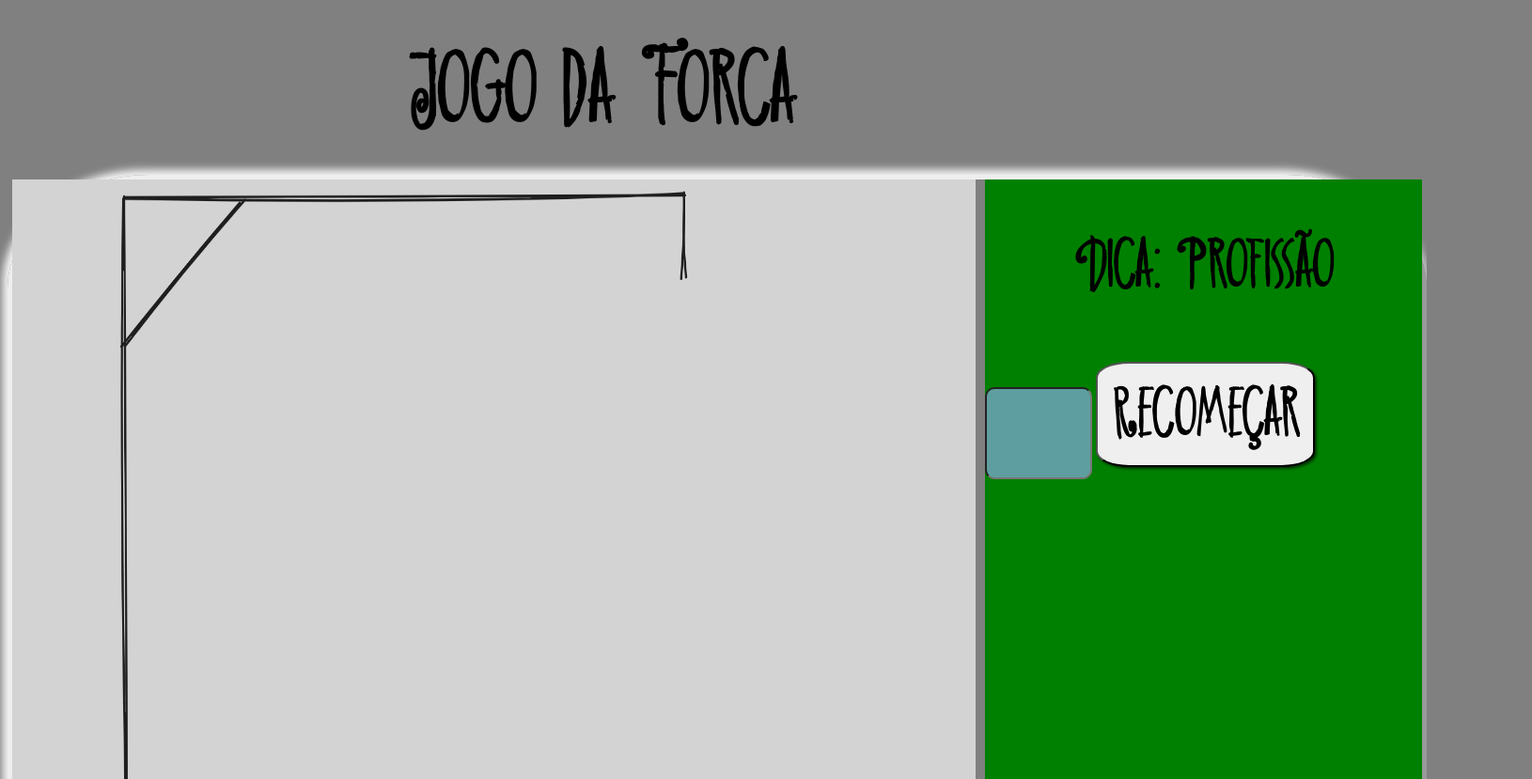
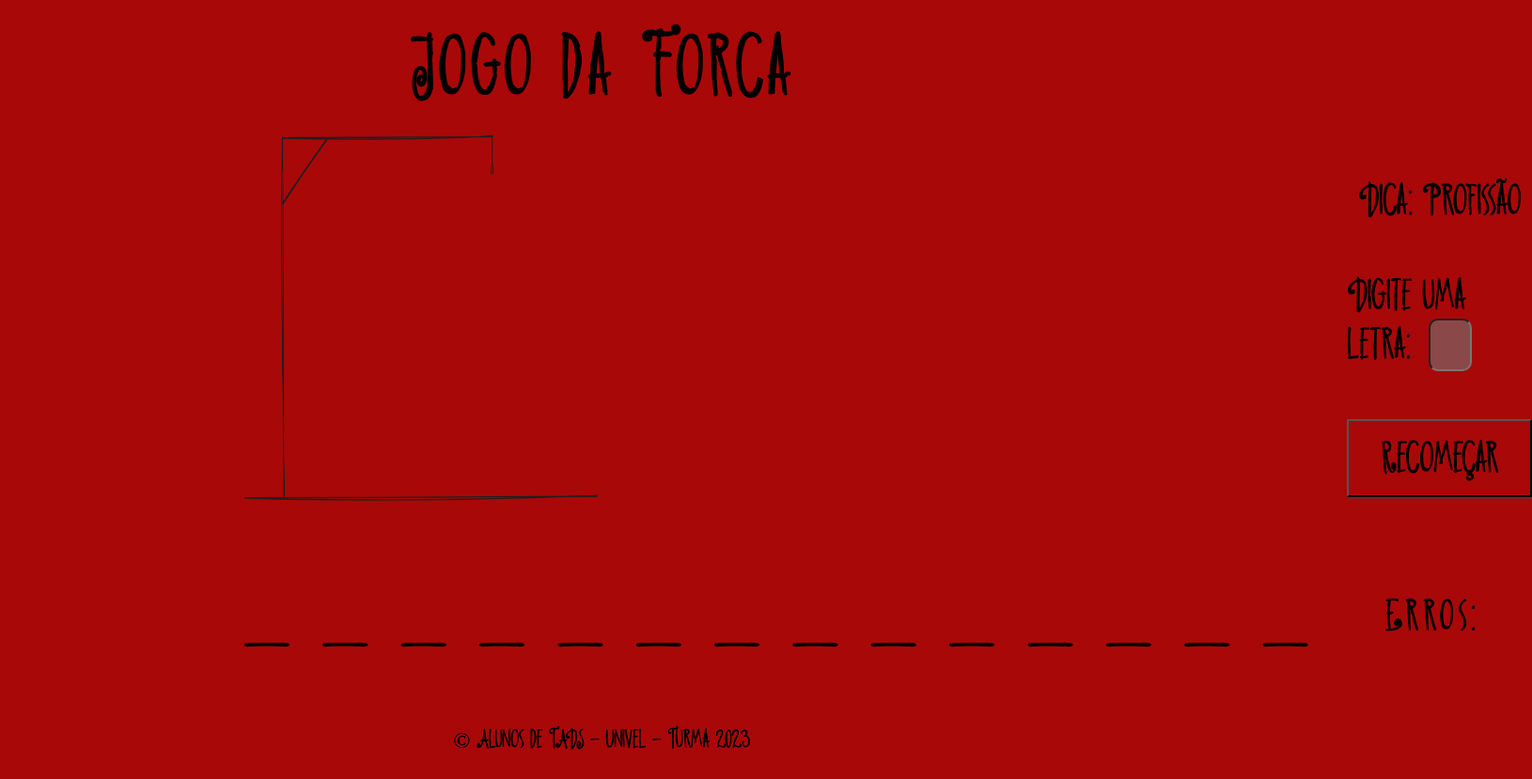
Before and after one commit to nicolepaloschi/jogo-da-forca, a plain HTML site: page index.html in a window 1280 px wide. Shown: the top 829 px of the page at 94% size, 1630 px wide, since content can reach past the window. Drawn offline with Linux system fonts and the light colour scheme.

Commit message:
v3 estilizada

```diff
--- a/index.html
+++ b/index.html
@@ -16,7 +16,7 @@
             <img id="image" src="./images/f0.png" title="Jogo da Forca" alt="forca"></img>
             <aside>
                 <h2 id="category"></h2>
-                <input oninput="handleInput(this)" id="input" type="text" value="">
+                <label for="input">Digite uma letra:<input oninput="handleInput(this)" id="input" type="text" value=""></label>
                 <button onclick="window.location.reload()">Recomeçar</button>
             </aside>
             <div id="correctCharsContainer"></div>
@@ -26,7 +26,7 @@
             </div>
         </div>
         <footer>
-            <p>© Alunos de Tads Univel</p>
+            <p>© Alunos de TADS - Univel - Turma 2023</p>
         </footer>
     </body>
 </html>
--- a/main.js
+++ b/main.js
@@ -158,15 +158,14 @@ const professions = [
   "Bombeiro",
   "Cabeleireiro",
   "Carpinteiro",
-  "Chef de cozinha",
   "Cientista",
   "Contador",
+  "Cozinheiro",
   "Dançarino",
   "Dentista",
   "Designer",
   "Desenhista",
   "Detetive",
-  "Deselvolvedor",
   "Economista",
   "Eletricista",
   "Enfermeiro",
@@ -245,7 +244,7 @@ function addCorrectChar(indexes, char) {
 }
 
 function addWrongChar(char) {
-  wrongChars += char;
+  wrongChars += char + " ";
   document.getElementById("errors").innerHTML = wrongChars;
 }
 
@@ -263,7 +262,7 @@ function handleCompare(char) {
     addWrongChar(char);
     changeImage();
 
-    if (wrongChars.length >= 6) {
+    if (wrongChars.length >= 12) {
       handleLoss();
     }
   }
@@ -273,7 +272,7 @@ function handleVictory() {
   hasWon = true;
 
   currentImage = document.getElementById("image").src = "./images/win.png";
-  setTimeout(() => alert("Você ganhou!\nMeus Parabéns!"), 0);
+  setTimeout(() => alert("Você ganhou!\nParabéns!"), 0);
 
   handleEndGame();
 }
@@ -283,7 +282,11 @@ function handleLoss() {
 
   handleEndGame();
 
-  setTimeout(() => alert('Você perdeu!\nA resposta certa é "' + sortedWord), 0);
+  setTimeout(
+    () =>
+      alert("Você perdeu!\nA resposta certa é: " + sortedWord.toUpperCase()),
+    0
+  );
 }
 
 function sanitizeChar(char) {
@@ -346,7 +349,7 @@ function handleKey(key) {
 
   if ((key >= 65 && key <= 90) || (key >= 97 && key <= 122)) {
     if (correctChars.indexOf(char) >= 0 || wrongChars.indexOf(char) >= 0) {
-      alert('Você já digitou a tecla "' + char + '"');
+      alert("Você já digitou a letra " + char.toUpperCase() + ".");
     } else {
       handleCompare(char);
     }
--- a/style.css
+++ b/style.css
@@ -7,76 +7,114 @@
 }
 
 body {
-  background: gray;
+  background: #a90808;
   font: "dk_hangmans_delight";
   font-weight: bold;
+  overflow: hidden;
 }
 
 header,
 footer {
   color: black;
   font-family: "dk_hangmans_delightregular", normal;
-  font-size: 48px;
   display: flex;
   justify-content: center;
 }
 
 h1 {
-  margin: 30px;
+  font-size: 10vh;
+  margin: 2vh;
+  letter-spacing: 5px;
 }
 
 footer {
-  font-size: 48px;
+  font-size: 3vh;
   padding: 0;
   margin: 10px;
 }
 
-/*
-section {
-  background: #a90808;
-  border-radius: 10px;
-  padding: 15px;
-  width: 605px;
-  margin: auto;
-  box-shadow: 5px 5px 10px #c1c1c1, -5px -5px 10px #ffffff;
-}*/
-
 #container {
-  width: 1500px;
-  height: 1200px;
+  width: 60vw;
+  height: 75vh;
   display: grid;
   grid-template-columns: 2fr 1fr;
   grid-template-rows: 3fr 1fr;
   grid-gap: 10px;
-  border: 5px outset;
-  border-radius: 10%;
   margin: 0 auto;
-  box-shadow: 5px 5px 10px #c1c1c1, -5px -5px 10px #ffffff;
 }
 
 img {
-  background-color: lightgray;
-  width: 100%;
-  height: 100%;
+  /* background-color: lightgray; */
+  width: 30vw;
+  height: 50vh;
 }
 
 aside {
-  background-color: green;
+  /* background-color: green; */
+  display: flex;
+  flex-wrap: wrap;
+  flex-direction: column;
+  justify-content: space-evenly;
+  align-content: center;
 }
 
 #category {
-  justify-self: center;
   font-family: "dk_hangmans_delightregular";
-  font-size: 64px;
+  font-size: 5vh;
   color: black;
+  align-self: center;
+  margin: 0;
+}
+
+aside label {
+  /*  line-height: 80px; */
+  font-size: 5vh;
+  font-family: "dk_hangmans_delightregular";
+  margin: 0px 20px 0px 0px;
+}
+
+aside input {
+  background-color: rgba(121, 115, 115, 0.6);
+  width: 3vw;
+
+  /* line-height: 5vh; */
+  font-size: 5.5vh;
+  border-radius: 10px;
+  outline: none;
+  /* padding: 20px; */
+  margin: 0px 0px 0px 20px;
+}
+
+input.finished {
+  display: none;
+}
+
+button {
+  background-color: transparent;
+  padding: 15px;
+  transition: 0.3s;
+  box-shadow: 2px 2px 3px rgba(68, 66, 66, 0.6);
+  font-weight: bold;
+  font-size: 5vh;
+  font-family: "dk_hangmans_delightregular";
+  /* text-align: center; */
+}
+
+button:hover {
+  background-color: black;
+  border-color: gray;
+  box-shadow: 2px 2px 5px rgba(68, 66, 66, 0.6);
+  color: #f6342d;
 }
 
 #correctCharsContainer {
-  background-color: blue;
+  /* background-color: blue; */
+  justify-self: center;
+  align-self: center;
 }
 
 .correctChar {
-  font-size: 50pt;
+  font-size: 8vh;
   font-family: "dk_hangmans_delightregular";
   letter-spacing: 30px;
   text-align: center;
@@ -84,61 +122,24 @@ aside {
 }
 
 #errorContainer {
-  background-color: cyan;
+  /* background-color: cyan; */
+  padding: 40px;
+  letter-spacing: 5px;
 }
 
 #error > #errorCount.errors {
   color: white;
-  font-size: 64px;
   margin: 10px; /* ajustar esse valor*/
-  width: 111px;
-  color: white;
+  width: 30vw;
 }
 
 #error.errors {
-  width: 200px;
-  background-color: lawngreen;
-  /* justify-self: end;
-  align-self: start; */
+  padding: 30px;
 }
 
 .errors {
   font-family: "dk_hangmans_delightregular";
   font-size: 64px;
   align-self: start;
-  /*margin: 30px;*/
+  font-size: 5vh;
 }
-
-aside input {
-  background-color: cadetblue;
-  align-self: center;
-  width: 100px;
-  height: 84px;
-  border-radius: 10px;
-  outline: none;
-  padding: 5px;
-}
-
-button {
-  grid-area: restartButton;
-  margin-top: 10px;
-  border-radius: 15%;
-  padding: 15px;
-  transition: 0.3s;
-  box-shadow: 2px 2px 3px rgba(0, 0, 0, 0.6);
-  font-weight: bold;
-  font-size: 64px;
-  font-family: "dk_hangmans_delightregular";
-  text-align: center;
-}
-
-button:hover {
-  background: #c1c1c1;
-  transform: scale(1.2);
-  box-shadow: 2px 2px 5px rgba(0, 0, 0, 0.6);
-  color: white;
-}
-
-input.finished {
-  display: none;
-}
```
